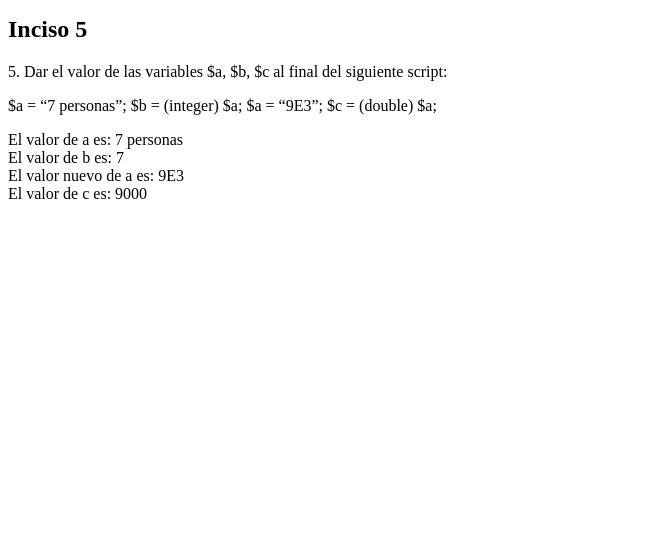
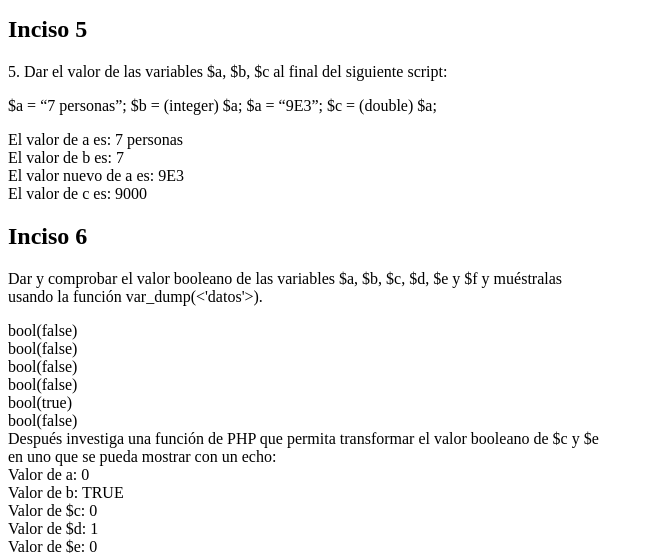
Before and after one commit to Nao0104/Practicas, a PHP site: page / in a window 1280 px wide. Shown: the part 935-1489 px from the top of the page, without its empty margins (0-654 px from the left). Before the commit the page ends 1134 px from the top, so only its background shows below. Run offline with PHP 8.4, Linux system fonts and the light colour scheme.

Commit message:
Inciso 6 practica 3

```diff
--- a/practicas/p03/index.php
+++ b/practicas/p03/index.php
@@ -103,5 +103,50 @@
         $c = (double) $a;
         echo "El valor de c es: $c";
     ?>
+
+    <h2>Inciso 6</h2>
+    <p>
+    Dar y comprobar el valor booleano de las variables $a, $b, $c, $d, $e y $f y muéstralas <br>
+    usando la función var_dump(<'datos'>). <br>
+    </p>
+
+    <?php
+    $a = TRUE;
+    $b = TRUE;
+    $c = FALSE;
+    $d = FALSE;
+    $e = TRUE;
+    $f = FALSE;
+
+    var_dump($a); echo '<br>';
+    var_dump($b); echo '<br>';
+    var_dump($c); echo '<br>';
+    var_dump($d); echo '<br>';
+    var_dump($e); echo '<br>';
+    var_dump($f);
+
+    echo '<br>Después investiga una función de PHP que permita transformar el valor booleano de $c y $e <br>
+    en uno que se pueda mostrar con un echo:<br>';
+
+    unset($a, $b, $c, $d, $e, $f);
+
+    $a = "0";
+    $b = "TRUE";
+    $c = FALSE;
+    $d = ($a OR $b);
+    $e = ($a AND $c);
+    $f = ($a XOR $b);
+
+    echo 'Valor de a: '.$a.'<br>';
+    echo 'Valor de b: '.$b.'<br>';
+    settype($c, "integer");
+    echo ' Valor de $c: '.$c.'<br>';
+    echo 'Valor de $d: '.$d;
+    settype($e, "integer");
+    echo '<br> Valor de $e: '.$e.'<br>';
+    echo 'Valor de $f: '.$f.'<br>';
+
+
+    ?>
 </body>
 </html>
```
